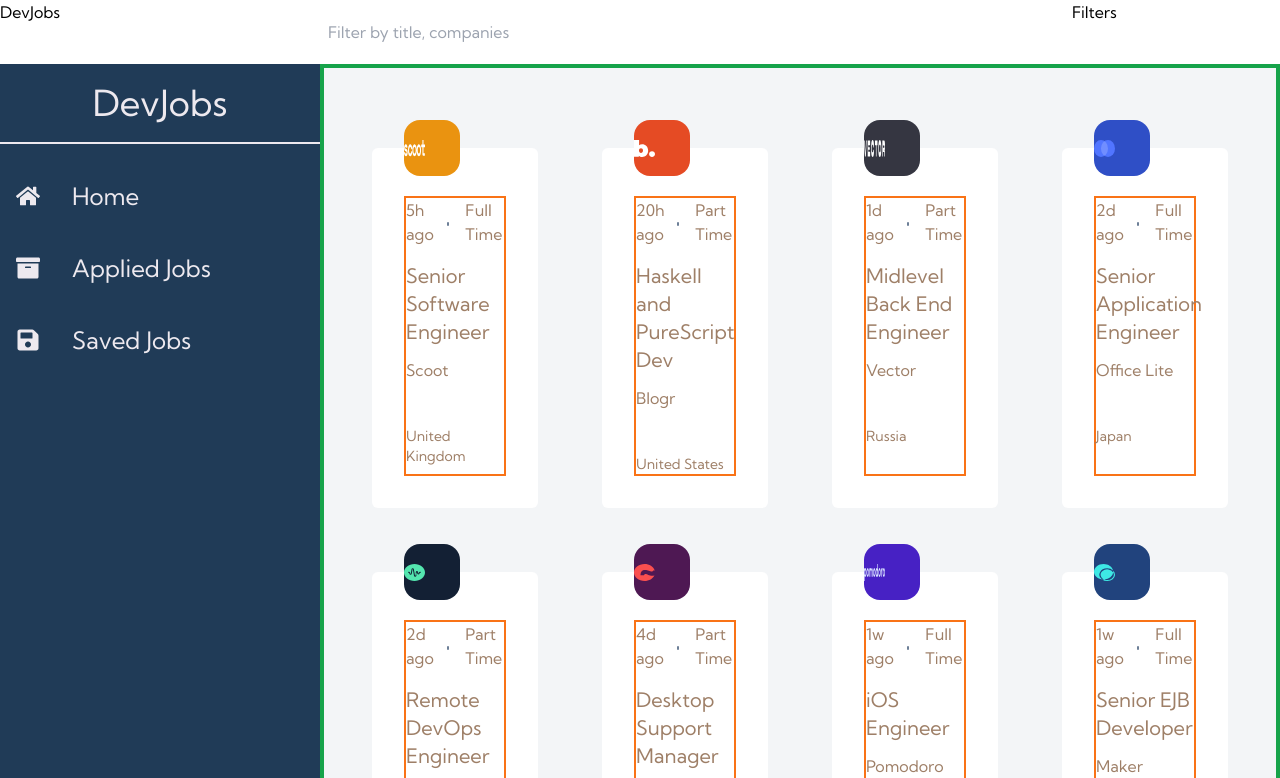
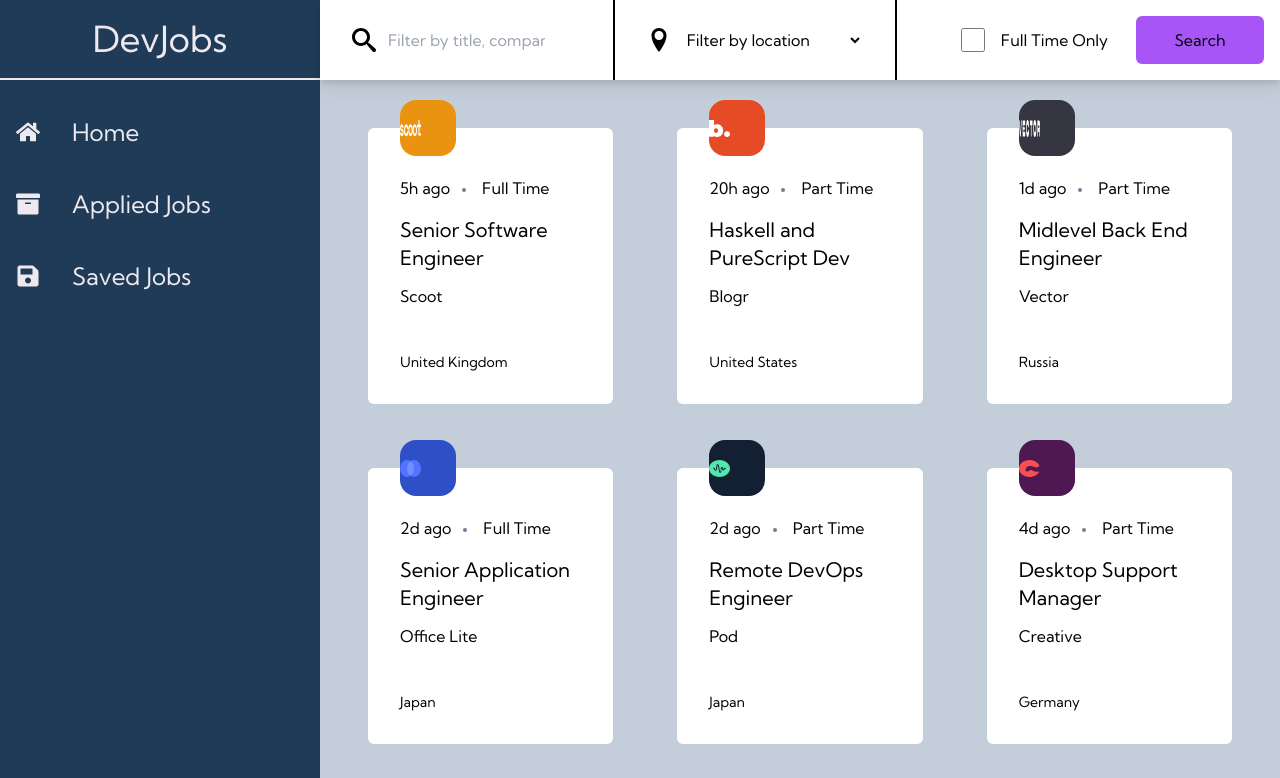
Before and after one commit to Ibarra11/DevJobs, a Next.js app: page / in a window 1280 px wide. Shown: the top 778 px of the page. Built offline with nearby package versions, Linux system fonts and the light colour scheme.

Commit message:
Layout changes

```diff
--- a/components/jobCard.tsx
+++ b/components/jobCard.tsx
@@ -32,7 +32,7 @@ const JobCard = ({
           alt="company logo"
         />
       </div>
-      <div className=" border-2 border-orange-500 h-full">
+      <div className="h-full">
         {/* Main Card Content */}
         <div className="mb-11">
           <div className="flex mb-4">
--- a/components/jobList.tsx
+++ b/components/jobList.tsx
@@ -18,7 +18,7 @@ interface Job {
 }
 const JobList = ({ jobs }: { jobs: Job[] }) => {
   return (
-    <div className="h-full  grid grid-cols-4 gap-16  ">
+    <div className="h-full py-12 px-12 grid grid-cols-1 md:grid-cols-2  xl:grid-cols-3 gap-12 md:gap-12 lg:gap-16  ">
       {jobs.map((job) => (
         <JobCard key={job.id} {...job} />
       ))}
--- a/components/layout/content.tsx
+++ b/components/layout/content.tsx
@@ -2,7 +2,7 @@ import { ReactNode } from "react";
 
 const Content = ({ children }: { children: ReactNode }) => {
   return (
-    <div className="bg-lightgrey flex-1 h-full  py-20 px-12 border-4 border-green-600 ">
+    <div style={{ backgroundColor: "#C3CEDA" }} className=" flex-1 h-full   ">
       {children}
     </div>
   );
--- a/components/layout/header.tsx
+++ b/components/layout/header.tsx
@@ -1,14 +1,16 @@
-import Search from "./search";
+import SearchBar from "../searchBar";
+import MobileTabletSearchbar from "../mobileTabletSearchbar";
+import { ImMenu } from "react-icons/im";
 const Header = () => {
   return (
-    <div className="bg-white h-16 flex shadow-2xl">
-      <div className="w-80">
-        <h1>DevJobs</h1>
+    <div className="bg-white h-20 flex  px-4 lg:px-0  drop-shadow-lg">
+      <div className="flex items-center lg:hidden">
+        <button className="p-4">
+          <ImMenu size={24} />
+        </button>
       </div>
-      <div className=" flex flex-1 items-center ">
-        <Search />
-      </div>
-      <div className="w-52">Filters</div>
+      <SearchBar />
+      <MobileTabletSearchbar />
     </div>
   );
 };
--- a/components/layout/index.tsx
+++ b/components/layout/index.tsx
@@ -4,10 +4,10 @@ import Content from "./content";
 import Header from "./header";
 const Layout = ({ children }: { children: ReactNode }) => {
   return (
-    <div className="flex flex-col">
-      <Header />
-      <div className="flex content-area h-full">
-        <Sidebar></Sidebar>
+    <div className="flex h-screen">
+      <Sidebar />
+      <div className="flex-1 flex flex-col h-full">
+        <Header />
         <Content>{children}</Content>
       </div>
     </div>
--- a/components/layout/search.tsx
+++ /dev/null
@@ -1,11 +0,0 @@
-const Search = () => {
-  return (
-    <input
-      className="px-2 h-full w-full"
-      type="text"
-      placeholder="Filter by title, companies"
-    />
-  );
-};
-
-export default Search;
--- a/package.json
+++ b/package.json
@@ -11,7 +11,8 @@
   "dependencies": {
     "next": "12.1.0",
     "react": "17.0.2",
-    "react-dom": "17.0.2"
+    "react-dom": "17.0.2",
+    "react-icons": "^4.3.1"
   },
   "devDependencies": {
     "@types/node": "17.0.21",
--- a/pages/index.tsx
+++ b/pages/index.tsx
@@ -3,7 +3,7 @@ import JobList from "../components/jobList";
 import data from "../data/data.json";
 const Home: NextPage = () => {
   return (
-    <div className="h-full text-violet text-h1">
+    <div className=" h-full  ">
       <JobList jobs={data} />
     </div>
   );
```
Also changed, not shown: 1 other file (tests, documents, lock files or other folders).
